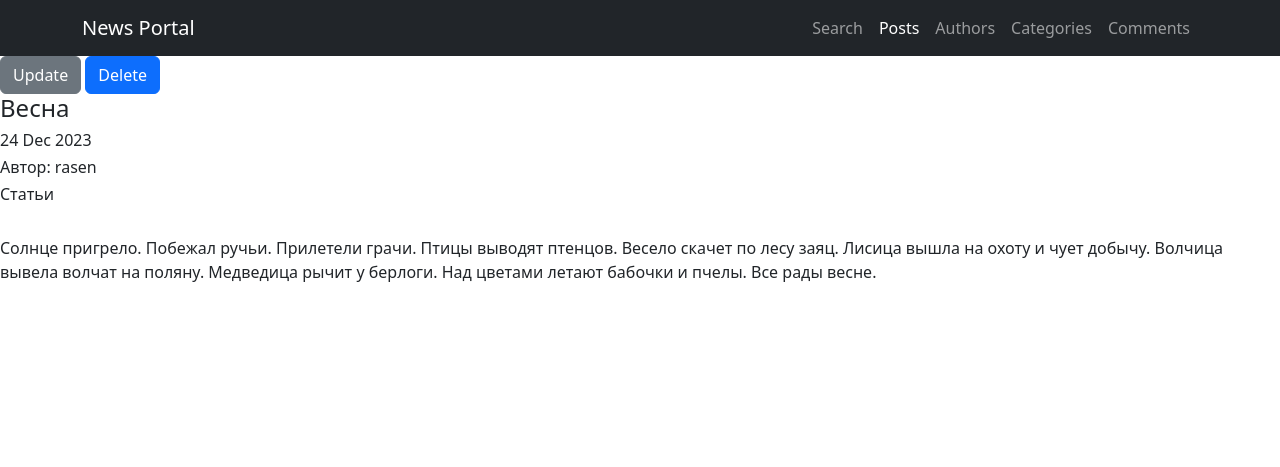
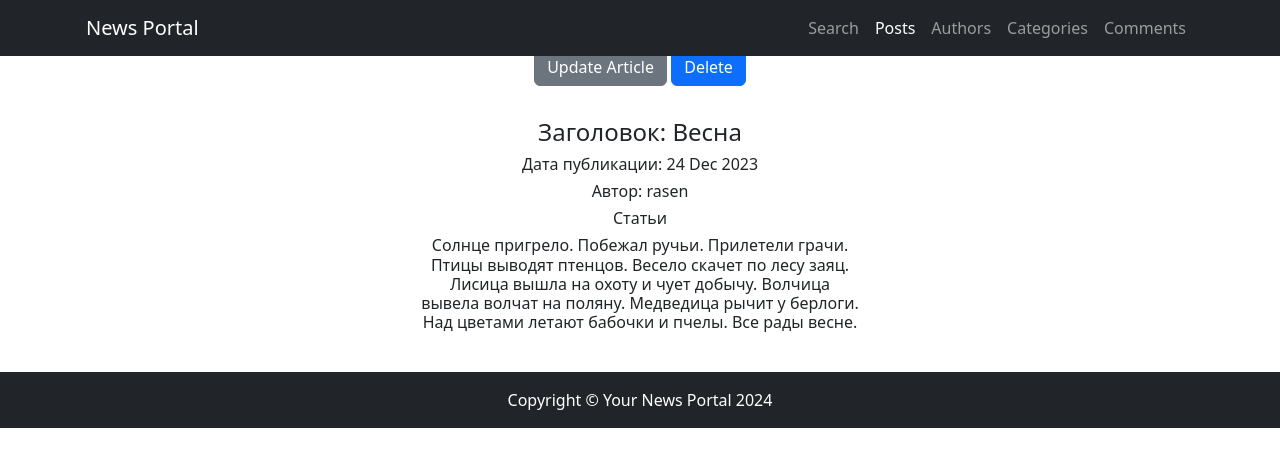
Before and after one commit to evgenijrusso/portal, a Django app: page /news/1 in a window 1280 px wide. Shown: the top 467 px of the page. Run offline with Django 4.2, Linux system fonts and the light colour scheme; data comes from the database, SQL or seed files in the repository; both versions use the stored data as it was after the commit; some libraries are stand-ins or nearby versions.

Commit message:
Обновление

```diff
--- a/NewsPortal/news/filters.py
+++ b/NewsPortal/news/filters.py
@@ -14,12 +14,6 @@ class PostFilter(FilterSet):
         label='Автор',
         empty_label='Все авторы',
     )
-    # choice_types = ChoiceFilter(
-    #     choices=TYPES
-    #     label='пост',
-    #     empty_label='Все посты',
-    # )
-
     time_in = DateFilter(
         label='Опубликованы после',
         lookup_expr='gt',
--- a/NewsPortal/news/forms.py
+++ b/NewsPortal/news/forms.py
@@ -1,11 +1,12 @@
 from django import forms
+from django.core.exceptions import ValidationError
+
 from .models import Post
-from django.core.exceptions import ValidationError
 
 
 class PostForm(forms.ModelForm):
     title: forms.CharField(min_length=4, widget=forms.TextInput(attrs={'required': True}))
-    content: forms.CharField(min_length=20, widget=forms.Textarea({'cols': 50, 'rows': 5}))
+    content: forms.CharField(min_length=20, widget=forms.Textarea(attrs={'cols': 150, 'rows': 15}))
 
     class Meta:
         model = Post
--- a/NewsPortal/news/templates/news/post_detail.html
+++ b/NewsPortal/news/templates/news/post_detail.html
@@ -4,24 +4,29 @@
 {% block title %} {{ title }} {% endblock title %}
 
 {% block content %}
-<a class="btn btn-secondary" href="{{ post.pk }}/edit/" role="button">Update</a>
-<a class="btn btn-primary" href="{{ post.pk }}/delete/" role="button">Delete</a>
+<div class="container">
+    <div class="mb-2">
+    {% if post.choice_types == 'AR' %}
+    <a class="btn btn-secondary" href="/news/articles/{{ post.pk }}/edit/" role="button">Update Article</a>
+    {% else %}
+    <a class="btn btn-secondary" href="/news/{{ post.pk }}/edit/" role="button">Update News</a>
+    {% endif %}
+    <a class="btn btn-primary" href="{{ post.pk }}/delete/" role="button">Delete</a>
+
+    </div>
 <br>
-
-<h4>{{ post.title|censor }}</h4>
-<h6>{{ post.time_in|date:'d M Y' }}</h6>
-<h6>Автор: {{ post.author.user }}</h6>
-<h6>{{ post.get_choice_types_display }}</h6>
-<br>
-<p style="white-space: break-spaces;">{{ post.content|censor }}</p>
-<!--<div class="text-center">-->
-<!--    {% if post.get_choice_types_display == 'NE' %}-->
-<!--    <a class="btn btn-secondary" href="news/{{ post.pk }}/edit/" role="button">Update</a>-->
-<!--    <a class="btn btn-primary" href="{{ post.pk }}/delete/" role="button">Delete</a>-->
-<!--    {% else %}-->
-<!--    <a class="btn btn-secondary" href="{{ post.pk }}/edit/" role="button">Update</a>-->
-<!--    <a class="btn btn-primary" href="{{ post.pk }}/delete/" role="button">Delete</a>-->
-<!--    {% endif %}-->
-<!--</div>-->
-
+    <div class="mb-3">
+        <div class="row justify-content-center">
+            <div class="col-md-5 d-flex">
+                <div  class="mx-auto">
+                <h4 class="text-lg-left">Заголовок: {{ post.title|censor }}</h4>
+                <h6 class="text-lg-left">Дата публикации: {{ post.time_in|date:'d M Y' }}</h6>
+                <h6 class="text-lg-left">Автор: {{ post.author.user }}</h6>
+                <h6 class="text-lg-left">{{ post.get_choice_types_display }}</h6>
+                <h6 class="text-lg-left">{{ post.content|censor }}</h6>
+                </div>
+            </div>
+        </div>
+    </div>
+</div>
 {% endblock content %}
--- a/NewsPortal/news/templates/news/post_edit.html
+++ b/NewsPortal/news/templates/news/post_edit.html
@@ -2,10 +2,10 @@
 {% block title %} {{ get_title }} {% endblock title %}
 
 {% block content %}
-<br>
-<h6 class="text-left">{{ get_create_update }}</h6>
+
+<h5 class="text-center">{{ get_create_update }}</h5>
 <hr>
-<form action="" method="post">
+<form class="text-center" action="" method="post">
   {% csrf_token %}
   {{ form.as_p }}
   <input class="btn btn-lg btn-primary" type="submit" value="save" />
--- a/NewsPortal/templates/default.html
+++ b/NewsPortal/templates/default.html
@@ -11,15 +11,15 @@
         <link href="{% static 'news/css/styles.css' %}" rel="stylesheet" />
     </head>
     <body>
-        <nav class="navbar navbar-expand-lg navbar-dark bg-dark">
-            <div class="container">
+    <!-- Navigation-->
+        <nav class="navbar navbar-expand-lg navbar-dark bg-dark fixed-top">
+            <div class="container px-lg-3">
               <a class="navbar-brand" href="../">News Portal</a>
                 <button class="navbar-toggler" type="button" data-bs-toggle="collapse" data-bs-target="#navbarSupportedContent" aria-controls="navbarSupportedContent" aria-expanded="false" aria-label="Toggle navigation"><span class="navbar-toggler-icon"></span></button>
                 <div class="collapse navbar-collapse" id="navbarSupportedContent">
                    <ul class="navbar-nav ms-auto">
                        <li class="nav-item"><a class="nav-link" href="/news/search/">Search</a></li>
                        <li class="nav-item"><a class="nav-link active" aria-current="page" href="/news/">Posts</a></li>
-<!--                       <li class="nav-item"><a class="nav-link" href="/news/articles/create">Добавить статью</a></li>-->
                        <li class="nav-item"><a class="nav-link" href="/authors/">Authors</a></li>
                        <li class="nav-item"><a class="nav-link" href="/categories/">Categories</a></li>
                        <li class="nav-item"><a class="nav-link" href="/comments/">Comments</a></li>
@@ -27,10 +27,21 @@
                 </div>
             </div>
         </nav>
+        <section style="padding-top: 3rem; padding-bottom: 1rem;">
+        <div class="container px-lg-3 text-center">
+             <div class="row gx-4 justify-content-center">
+                 <div class="row-lg-2">
+                {% block content %}
 
-    {% block content %}
+                {% endblock %}
+                 </div>
+             </div>
+        </div>
+        </section>
 
-    {% endblock %}
-
+     <!-- Footer-->
+        <footer class="py-3 bg-dark">
+            <div class="container px-4"><p class="m-0 text-center text-white">Copyright &copy; Your News Portal 2024</p></div>
+        </footer>
     </body>
 </html>
```
Also changed, not shown: NewsPortal/news/templates/news/posts.html (+14 -10 lines), NewsPortal/db.sqlite3.
